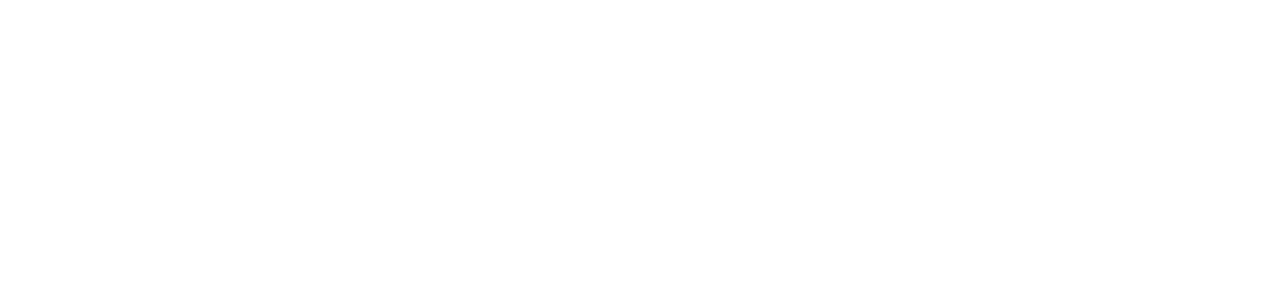
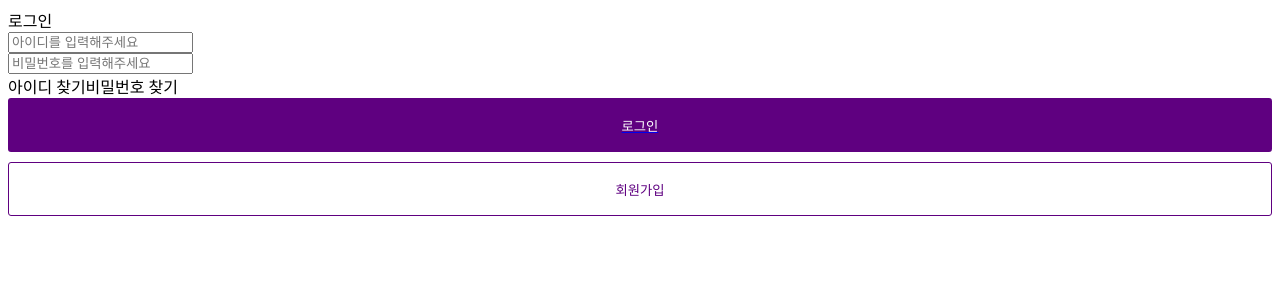
Before and after one commit to ajou-lycle/nft-marketplace, a React (Create React App) app in the folder client/: page /login in a window 1280 px wide. Before the commit this address had no page. Shown: the top 300 px of the page. Built offline with nearby package versions, Linux system fonts and the light colour scheme.

Commit message:
feat:login

```diff
--- a/client/package.json
+++ b/client/package.json
@@ -12,6 +12,7 @@
     "react-dom": "^18.2.0",
     "react-router-dom": "^6.3.0",
     "react-scripts": "5.0.1",
+    "recoil": "^0.7.5",
     "styled-components": "^5.3.5",
     "web-vitals": "^2.1.4"
   },
--- a/client/src/App.js
+++ b/client/src/App.js
@@ -1,6 +1,7 @@
 // import './App.css';
 import React from "react";
 import RootRoute from "./routes";
+
 
 function App() {
   return (
--- /dev/null
+++ b/client/src/Login.css
@@ -0,0 +1,94 @@
+.login_whole {
+    display:flex;
+    justify-content: space-between;
+    flex-direction: column;
+    width: 1519.2px;
+    height: 345.95px;
+    margin-top: 90px;
+    margin-bottom: 60px;
+    background-color: rgb(255, 255, 255);
+}
+
+.login_title {
+    width: 1050px;
+    height: 20px;
+    font-weight: 800;
+    font-size: 20px;
+    line-height: 20px;
+    text-align: center;
+    margin: 0 auto;
+}
+.login_id_password_whole {
+    width: 340px;
+    height: 295.95px;
+    margin: 0px auto;
+}
+
+.login_box {
+    width: 340px;
+    height: 60px;
+}
+
+.login_id_enter {
+    width: 340px;
+    height: 48px;
+}
+
+.login_password_enter {
+    width: 340px;
+    height: 48px;
+}
+
+.css-1accgqb input {
+    height: 54px;
+    font-size: 14px;
+}
+
+.css-1bkd15f {
+    width: 100%;
+    height: 46px;
+    padding: 0px 11px 1px 15px;
+    border-radius: 4px;
+    border: 1px solid rgb(221, 221, 221);
+    font-weight: 400;
+    font-size: 16px;
+    line-height: 1.5;
+    color: rgb(51, 51, 51);
+    outline: none;
+    box-sizing: border-box;
+}
+
+.find_id_password {
+    display: flex;
+    justify-content: flex-end;
+    width: 340px;
+    height: 14.95px;
+    margin: 10px 0px 0px;
+    font-size: 13px;
+}
+
+
+
+.login_button {
+    width: 340px;
+    height: 118px;
+    margin-top: 28px;
+}
+
+
+.css-s4i9n2 button:last-of-type {
+    margin-top: 10px;
+}
+
+
+.find_id {
+    color: rgb(51,51,51);
+    cursor: pointer;
+}
+
+.find_icon {
+    width: 1px;
+    height: 10px;
+    margin: 3px 6px 0px;
+    background-color: rgb(51, 51, 51);
+}
--- /dev/null
+++ b/client/src/Login.js
@@ -0,0 +1,78 @@
+import React, { useEffect } from "react";
+import {useRecoilState} from "recoil";
+import {useState} from "react";
+import {useNavigate, Link, Navigate} from 'react-router-dom';
+import {idState, isLogin} from "./recoil/User";
+import styled from "styled-components";
+
+
+function Login() {
+    const loginReal = () => {
+        document.location.href('/contents');
+    }
+
+    const [isValid, setIsValid] = useState(false);
+
+    const [bool, setboolean] = useRecoilState(isLogin);
+
+    const naviagate=useNavigate();
+
+    const [id,setId] = useRecoilState(idState);
+    const onClickConfirm=()=> {
+        setboolean(true);
+        Navigate('/')};
+
+
+
+    return (
+        <div className="login_whole">
+            <div className="login_title">로그인</div>
+            <div className="login_id_password_whole">
+                <form>
+                    <div className="login_id_password">
+                        <div className="login_box">
+                            <div className="login_id_enter">
+                                <input data-testid="input-box" name="id" placeholder="아이디를 입력해주세요" type="text" class="css-1bkd15f e1uzxhvi2" value={id} onChange={(e)=>setId(e.target.value)}/>
+                            </div>
+                        </div>
+                        <div className="login_box">
+                            <div className="login_password_enter">
+                                <input data-testid="input-box" name="password" placeholder="비밀번호를 입력해주세요" type="password" class="css-1bkd15f e1uzxhvi2" value=""/>
+                            </div>
+                        </div>
+                    </div>
+                    <div className="find_id_password">
+                        <a className="find_id">아이디 찾기</a>
+                        <span className = "find_icon"></span>
+                        <a className ="find_id">비밀번호 찾기 </a>
+                    </div>
+                    <div className="login_button">
+                    <Link to ="/">
+                        <LoginButton onClick={onClickConfirm} backgroundcolor="rgb(95,0,128)" color="rgb(255,255,255)" border="0px none" type="button" height="54" radius="3" margin="0px"><span class="css-ymwvow e4nu7ef1">로그인</span></LoginButton>
+                    </Link>
+                    <LoginButton backgroundcolor="rgb(255,255,255)" color="rgb(95,0,128)" border="1px solid rgb(95,0,128)" type="button" height="54" radius="3" margin="10px" ><span class="css-ymwvow e4nu7ef1">회원가입</span></LoginButton>
+                    </div>
+                </form>
+            </div>
+        </div>
+    )
+
+
+}
+
+const LoginButton = styled.button`
+    display: block;
+    padding: 0px 10px;
+    text-align: center;
+    overflow: hidden;
+    width: 100%;
+    height: 54px;
+    border-radius: 3px;
+
+    background-color: ${props => props.backgroundcolor};
+    color : ${props => props.color};
+    border: ${props => props.border};
+    margin-top: ${props => props.margin};
+`;
+
+export default Login;
--- a/client/src/index.js
+++ b/client/src/index.js
@@ -1,10 +1,11 @@
 import React from 'react';
 import ReactDOM from 'react-dom/client';
 import App from './App';
+import {RecoilRoot} from "recoil";
 
 const root = ReactDOM.createRoot(document.getElementById('root'));
 root.render(
-  <React.StrictMode>
+  <RecoilRoot>
     <App />
-  </React.StrictMode>
+    </RecoilRoot>
 );
--- /dev/null
+++ b/client/src/recoil/User.js
@@ -0,0 +1,11 @@
+import {atom} from "recoil";
+
+export const idState = atom ({
+    key : "id",
+    default : "",
+})
+
+export const isLogin = atom({
+    key : "bool",
+    default : false,
+})
--- a/client/src/routes/index.js
+++ b/client/src/routes/index.js
@@ -3,6 +3,7 @@
 import Header from "../components/common/header";
 import styled from "styled-components";
 import Page1 from "../Page1";
+import Login from "../Login";
 
 
 export default function RootRoute() {
@@ -10,6 +11,7 @@
     <BrowserRouter>
       <Routes>
         <Route path="/" element={<Page1/>} />
+        <Route path="/login" element = {<Login/>}></Route>
 
       </Routes>
     </BrowserRouter>
```
Also changed, not shown: 2 other files (tests, documents, lock files or other folders).
